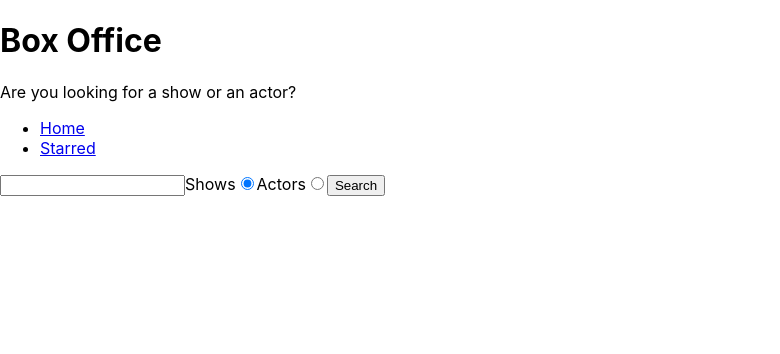
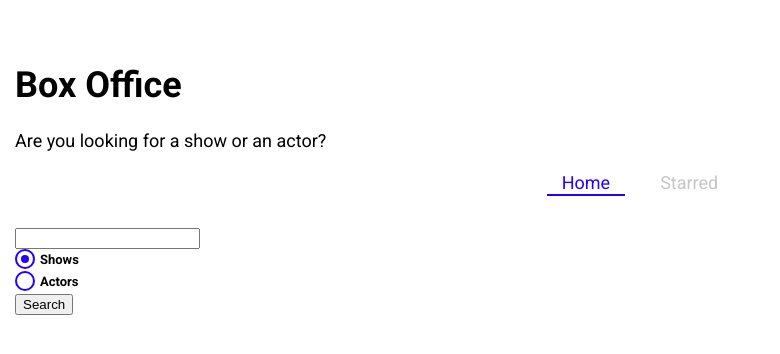
Before and after one commit to sandilya27/box-office-pwa, a React (Create React App) app: page / in a window 1280 px wide. Shown: the top 354 px of the page, without its empty margins (0-780 px from the left). Built offline with nearby package versions, Linux system fonts and the light colour scheme.

Commit message:
installed styled component and styled navs and radio button of searchform

```diff
--- a/package.json
+++ b/package.json
@@ -8,6 +8,7 @@
     "react-query": "^3.39.3",
     "react-router-dom": "^6.11.2",
     "react-scripts": "5.0.1",
+    "styled-components": "^5.3.10",
     "web-vitals": "^2.1.4",
     "workbox-background-sync": "^6.6.0",
     "workbox-broadcast-update": "^6.6.0",
--- a/public/index.html
+++ b/public/index.html
@@ -21,7 +21,11 @@
       work correctly both with client-side routing and a non-root public URL.
       Learn how to configure a non-root public URL by running `npm run build`.
     -->
-    <title>React App</title>
+    <link
+  href="https://fonts.googleapis.com/css?family=Roboto:300,400,700,&display=swap"
+  rel="stylesheet"
+/>
+    <title>Box Office</title>
   </head>
   <body>
     <noscript>You need to enable JavaScript to run this app.</noscript>
--- a/src/App.jsx
+++ b/src/App.jsx
@@ -4,12 +4,15 @@
 import Starred from './pages/Starred';
 import MainLayout from './components/MainLayout';
 import Show from './pages/Show';
+import { GlobalTheme } from './components/theme';
 
-const queryClient = new QueryClient()
+const queryClient = new QueryClient();
+
 
 function App() {
   return (
     <QueryClientProvider client={queryClient}>
+    <GlobalTheme>
       <BrowserRouter>
         <Routes>
           <Route element={<MainLayout />}>
@@ -21,6 +24,7 @@
           <Route path="*" element={<div>Not Found</div>} />
         </Routes>
       </BrowserRouter>
+      </GlobalTheme>
     </QueryClientProvider>
   );
 }
--- /dev/null
+++ b/src/components/CoustmRadio.jsx
@@ -0,0 +1,59 @@
+import styled from "styled-components";
+
+const CoustmRadio = ({ label, ...inputProps }) => {
+  return (
+    <StyledRadio>
+      {label}
+      <input {...inputProps} type='radio'/>
+      <span/>
+    </StyledRadio>
+  );
+};
+
+export default CoustmRadio;
+
+const StyledRadio = styled.label`
+  display: block;
+  position: relative;
+  padding-left: 25px;
+  cursor: pointer;
+  font-size: 13px;
+  user-select: none;
+  font-weight: 700;
+  line-height: 1.65;
+  input {
+    position: absolute;
+    opacity: 0;
+    cursor: pointer;
+  }
+  span {
+    position: absolute;
+    top: 0;
+    left: 0;
+    height: 16px;
+    width: 16px;
+    background-color: #fff;
+    border: 2px solid ${({ theme }) => theme.mainColors.blue};
+    border-radius: 50%;
+  }
+  input:checked ~ span {
+    background-color: #fff;
+    border: 2px solid ${({ theme }) => theme.mainColors.blue};
+  }
+  span:after {
+    content: '';
+    position: absolute;
+    display: none;
+  }
+  input:checked ~ span:after {
+    display: block;
+  }
+  span:after {
+    top: 4px;
+    left: 4px;
+    width: 8px;
+    height: 8px;
+    border-radius: 50%;
+    background: ${({ theme }) => theme.mainColors.blue};
+  }
+`;
--- a/src/components/Navs.jsx
+++ b/src/components/Navs.jsx
@@ -1,4 +1,5 @@
-import { Link } from 'react-router-dom';
+import { NavLink } from 'react-router-dom';
+import styled from 'styled-components';
 
 const LINKS = [
   {
@@ -14,15 +15,57 @@
 const Navs = () => {
   return (
     <div>
-      <ul>
+      <NavList>
         {LINKS.map(item => (
           <li key={item.to}>
-            <Link to={item.to}>{item.text}</Link>
+            <LinkStyled to={item.to}>{item.text}</LinkStyled>
           </li>
         ))}
-      </ul>
+      </NavList>
     </div>
   );
 };
 
 export default Navs;
+
+const NavList = styled.ul`
+  display: flex;
+  justify-content: center;
+  list-style: none;
+  margin: 0 0 30px;
+  padding: 0;
+  li {
+    margin: 0 10px;
+  }
+`;
+
+const LinkStyled = styled(NavLink)`
+  display: block;
+  padding: 3px 15px;
+  position: relative;
+  text-decoration: none;
+  color: ${({ theme }) => theme.mainColors.gray};
+  &.active {
+    color: ${({ theme }) => theme.mainColors.blue};
+    &:after {
+      content: '';
+      position: absolute;
+      display: block;
+      height: 2px;
+      left: 0%;
+      bottom: 0;
+      background-color: ${({ theme }) => theme.mainColors.blue};
+      animation: slide-in 0.3s ease-in forwards;
+      @keyframes slide-in {
+        from {
+          left: 50%;
+          width: 0;
+        }
+        to {
+          left: 0%;
+          width: 100%;
+        }
+      }
+    }
+  }
+`;
--- a/src/components/SearchForm.jsx
+++ b/src/components/SearchForm.jsx
@@ -1,7 +1,8 @@
 import { useState } from 'react';
 import { useSearchStr } from '../lib/useSearchStr';
+import CoustmRadio from './CoustmRadio';
 
-const SearchForm = ({onSearch}) => {
+const SearchForm = ({ onSearch }) => {
   const [inputValue, setInputValue] = useSearchStr();
   const [searchOption, setSearchOption] = useState('shows');
 
@@ -13,40 +14,34 @@
     setSearchOption(ev.target.value);
   };
 
-  const onSubmit = (ev) =>{
+  const onSubmit = ev => {
     ev.preventDefault();
 
     const options = {
       q: inputValue,
-        searchOption
-    }
+      searchOption,
+    };
     onSearch(options);
-  }
+  };
   return (
     <form onSubmit={onSubmit}>
       <input type="text" value={inputValue} onChange={onInputChange} />
 
-      <label>
-        Shows
-        <input
-          type="radio"
+      <CoustmRadio
+        label="Shows"
         name="search-option"
         value="shows"
         checked={searchOption === 'shows'}
         onChange={onRadioChange}
       />
-      </label>
 
-      <label>
-        Actors
-        <input
-          type="radio"
+      <CoustmRadio
+        label="Actors"
         name="search-option"
         value="actors"
         checked={searchOption === 'actors'}
         onChange={onRadioChange}
       />
-      </label>
 
       <button type="submit">Search</button>
     </form>
--- /dev/null
+++ b/src/components/theme.jsx
@@ -0,0 +1,29 @@
+import { ThemeProvider, createGlobalStyle } from 'styled-components';
+const theme = {
+  fontFamily: 'Roboto, sans-serif',
+  mainColors: {
+    blue: '#2400ff',
+    gray: '#c6c6c6',
+    dark: '#353535',
+  },
+};
+
+const GlobalStyles = createGlobalStyle`
+  body {
+    font-family: ${({ theme }) => theme.fontFamily};
+    font-size: 18px;
+    margin: 0;
+    padding-top: 40px;
+    padding-left: 15px;
+    padding-right: 15px;
+  }
+`;
+
+export const GlobalTheme = ({ children }) => {
+  return (
+    <ThemeProvider theme={theme}>
+      <GlobalStyles />
+      {children}
+    </ThemeProvider>
+  );
+};
--- a/src/index.css
+++ /dev/null
@@ -1,13 +0,0 @@
-body {
-  margin: 0;
-  font-family: -apple-system, BlinkMacSystemFont, 'Segoe UI', 'Roboto', 'Oxygen',
-    'Ubuntu', 'Cantarell', 'Fira Sans', 'Droid Sans', 'Helvetica Neue',
-    sans-serif;
-  -webkit-font-smoothing: antialiased;
-  -moz-osx-font-smoothing: grayscale;
-}
-
-code {
-  font-family: source-code-pro, Menlo, Monaco, Consolas, 'Courier New',
-    monospace;
-}
--- a/src/index.jsx
+++ b/src/index.jsx
@@ -1,6 +1,5 @@
 import React from 'react';
 import ReactDOM from 'react-dom/client';
-import './index.css';
 import App from './App';
 import * as serviceWorkerRegistration from './serviceWorkerRegistration';
 import reportWebVitals from './reportWebVitals';
--- a/src/pages/Home.jsx
+++ b/src/pages/Home.jsx
@@ -15,7 +15,7 @@
         ? searchForShows(filter.q)
         : searchForPeople(filter.q),
     enabled: !!filter,
-    refetchOnWindowFocus:false,
+    refetchOnWindowFocus: false,
   });
 
   /* const [apiData, setApiData] = useState(null);
```
Also changed, not shown: 1 other file (tests, documents, lock files or other folders). Lines whose indentation alone changed are shown as unchanged.
